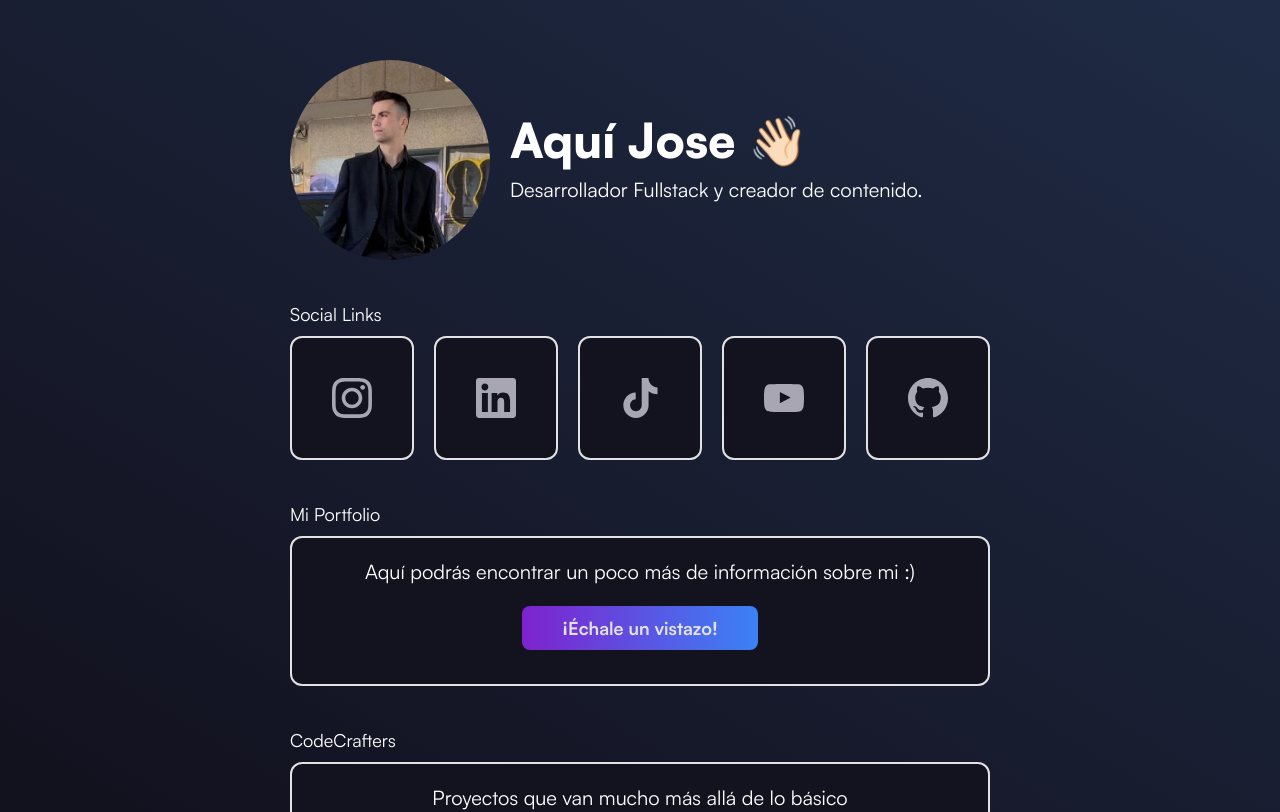
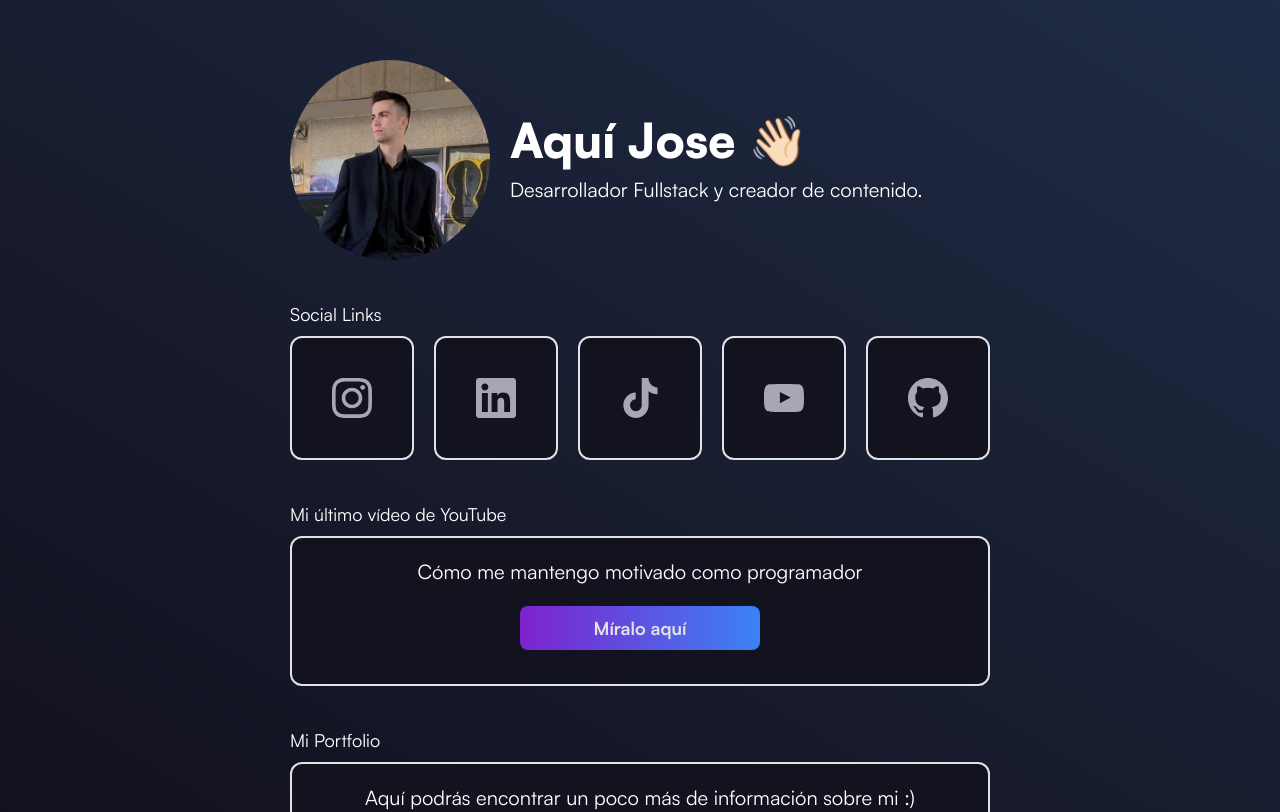
Before and after one commit to elrincondeldev/links-management, a Next.js app: page / in a window 1280 px wide. Shown: the top 812 px of the page. Built offline with nearby package versions, Linux system fonts and the light colour scheme.

Commit message:
new links

```diff
--- a/src/components/LinkBox.tsx
+++ b/src/components/LinkBox.tsx
@@ -17,7 +17,7 @@ function LinkBox({
         <p className='text-xl satoshi-regular'>{title}</p>
         <a
           href={link}
-          className='p-2 rounded-lg max-w-[250px] px-10 bg-gradient-to-r from-purple-700 to-blue-500 hover:from-purple-900 hover:to-blue-700 transition-all ease-in-out duration-100 cursor-pointer'
+          className='p-2 rounded-lg min-w-[240px] max-w-[240px] flex justify-center px-10 bg-gradient-to-r from-purple-700 to-blue-500 hover:from-purple-900 hover:to-blue-700 transition-all ease-in-out duration-100 cursor-pointer'
         >
           <button className='text-[#E2E1E4] text-center satoshi-bold text-lg'>
             {buttonText}
@@ -30,9 +30,9 @@ function LinkBox({
         <p className='text-lg text-center satoshi-regular'>{title}</p>
         <a
           href={link}
-          className='p-2 rounded-lg max-w-[250px] px-10 bg-gradient-to-r from-purple-700 to-blue-500 hover:from-purple-900 hover:to-blue-700 transition-all ease-in-out duration-100 cursor-pointer'
+          className='p-2 rounded-lg min-w-[200px] flex items-center justify-center px-10 bg-gradient-to-r from-purple-700 to-blue-500 hover:from-purple-900 hover:to-blue-700 transition-all ease-in-out duration-100 cursor-pointer'
         >
-          <button className='text-[#E2E1E4] text-center satoshi-bold text-md'>
+          <button className='text-[#E2E1E4] text-center satoshi-bold text-md cursor-pointer'>
             {buttonText}
           </button>
         </a>
--- a/src/pages/index.tsx
+++ b/src/pages/index.tsx
@@ -14,13 +14,16 @@ export default function Home() {
             <p className='satoshi-regular text-lg mb-2'>Social Links</p>
             <SocialBox />
           </section>
-          {/* <section>
-        <p className='satoshi-regular text-lg mb-2'>Mi Newsletter</p>
+          <section>
+            <p className='satoshi-regular text-lg mb-2'>
+              Mi último vídeo de YouTube
+            </p>
             <LinkBox
-          title='¡La respuesta a todas tus preguntas cada lunes!'
-          buttonText='Suscríbete Gratis'
+              title='Cómo me mantengo motivado como programador'
+              buttonText='Míralo aquí'
+              link='https://linktw.in/LczudD'
             />
-      </section> */}
+          </section>
           <section>
             <p className='satoshi-regular text-lg mb-2'>Mi Portfolio</p>
             <LinkBox
@@ -52,17 +55,19 @@ export default function Home() {
       <div className='flex md:hidden flex-col gap-10 px-5 text-white'>
         <main className='flex md:hidden flex-col gap-10'>
           <NavBar />
-          <section>
+          <section className='flex flex-col gap-5'>
             <p className='satoshi-regular text-lg mb-2'>Social Links</p>
             <SocialBox />
+            <section>
+              <p className='satoshi-regular text-lg mb-2'>
+                Mi último vídeo de YouTube
+              </p>
+              <LinkBox
+                title='Cómo me mantengo motivado como programador'
+                buttonText='Míralo aquí'
+                link='https://linktw.in/LczudD'
+              />
             </section>
-          {/* <section>
-        <p className='satoshi-regular text-lg mb-2'>Mi Newsletter</p>
-        <LinkBox
-          title='¡La respuesta a todas tus preguntas cada lunes!'
-          buttonText='Suscríbete Gratis'
-        />
-      </section> */}
             <section>
               <p className='satoshi-regular text-lg mb-2'>Mi Portfolio</p>
               <LinkBox
@@ -78,6 +83,7 @@ export default function Home() {
                 buttonText='Más información'
                 link='https://app.codecrafters.io/join?via=jmontes33'
               />
+            </section>
           </section>
           <section className='flex flex-col mb-10'>
             <p className='satoshi-regular text-lg mb-2'>Otros links</p>
```
Lines whose indentation alone changed are shown as unchanged.
